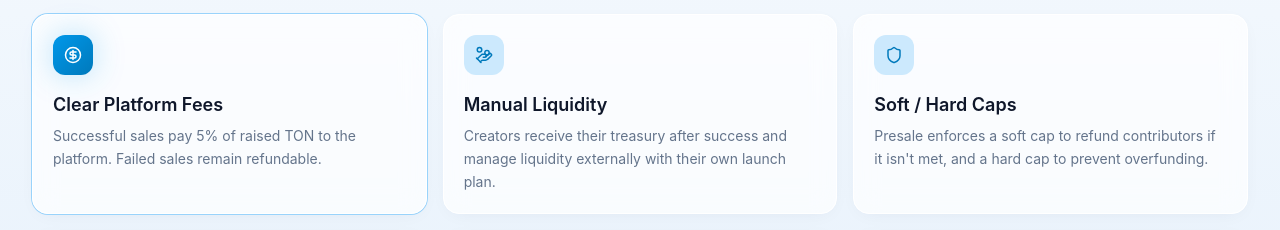
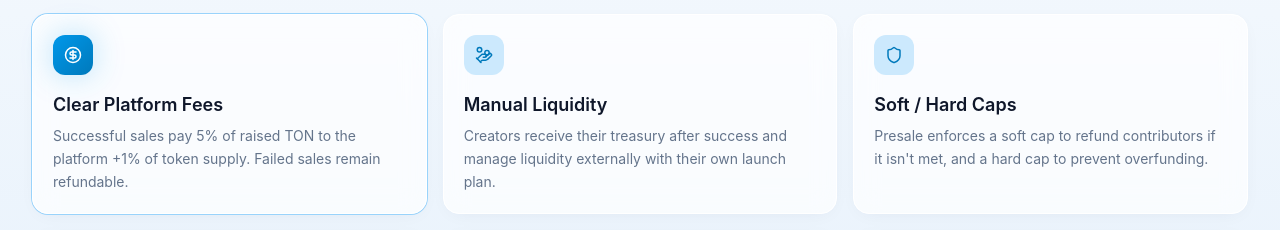
Before and after one commit to PrinceOfOnubia/tonlaunchpad, a Next.js app: page / in a window 1280 px wide. Shown: the part 1320-1550 px from the top of the page. Built offline with nearby package versions, Linux system fonts and the light colour scheme; no server answers.

Commit message:
Update description for Clear Platform Fees feature

```diff
--- a/components/FeatureGrid.tsx
+++ b/components/FeatureGrid.tsx
@@ -5,7 +5,7 @@ const FEATURES = [
     icon: CircleDollarSign,
     title: "Clear Platform Fees",
     description:
-      "Successful sales pay 5% of raised TON to the platform. Failed sales remain refundable.",
+      "Successful sales pay 5% of raised TON to the platform +1% of token supply. Failed sales remain refundable.",
     accent: true,
   },
   {
```
